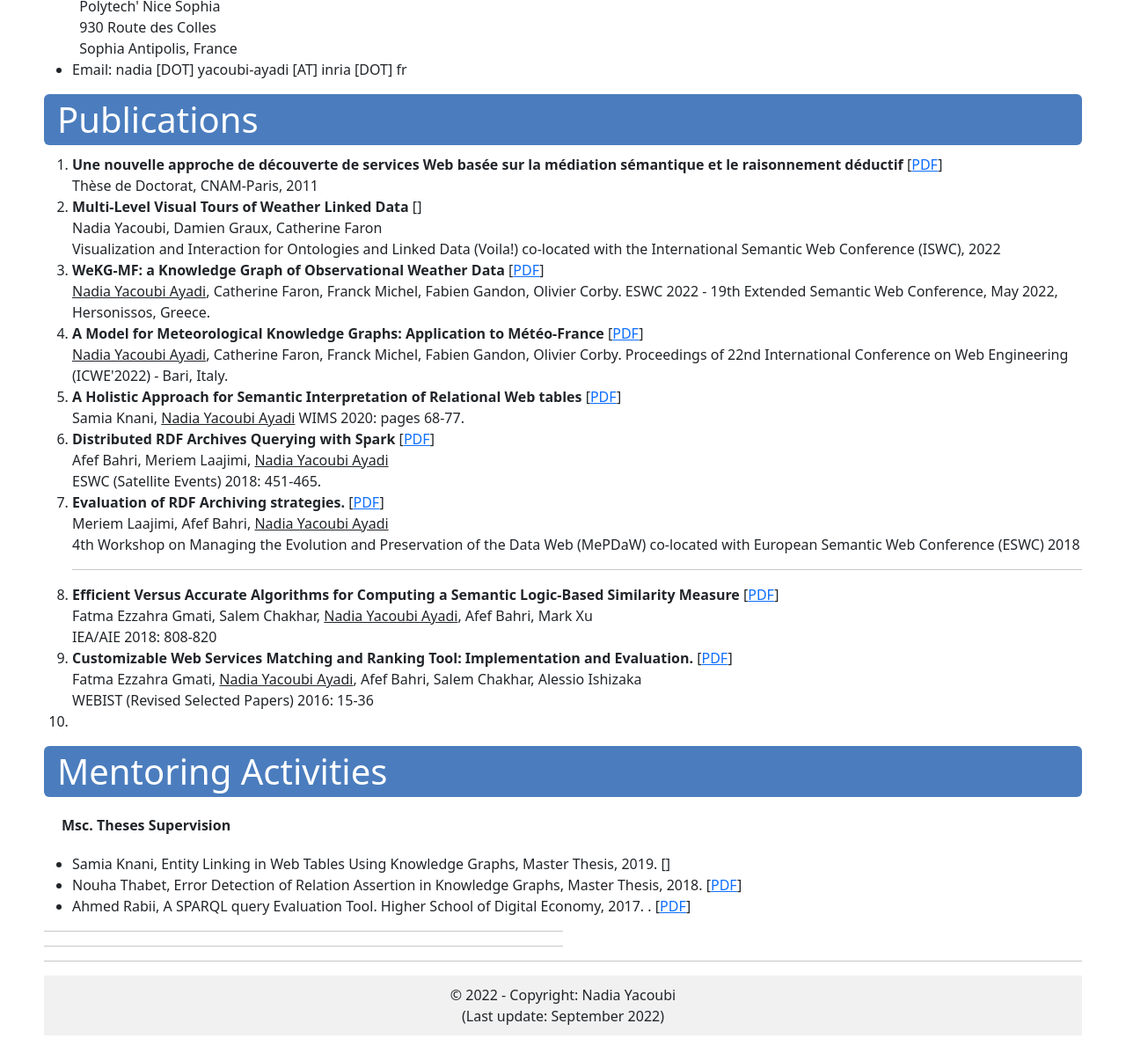
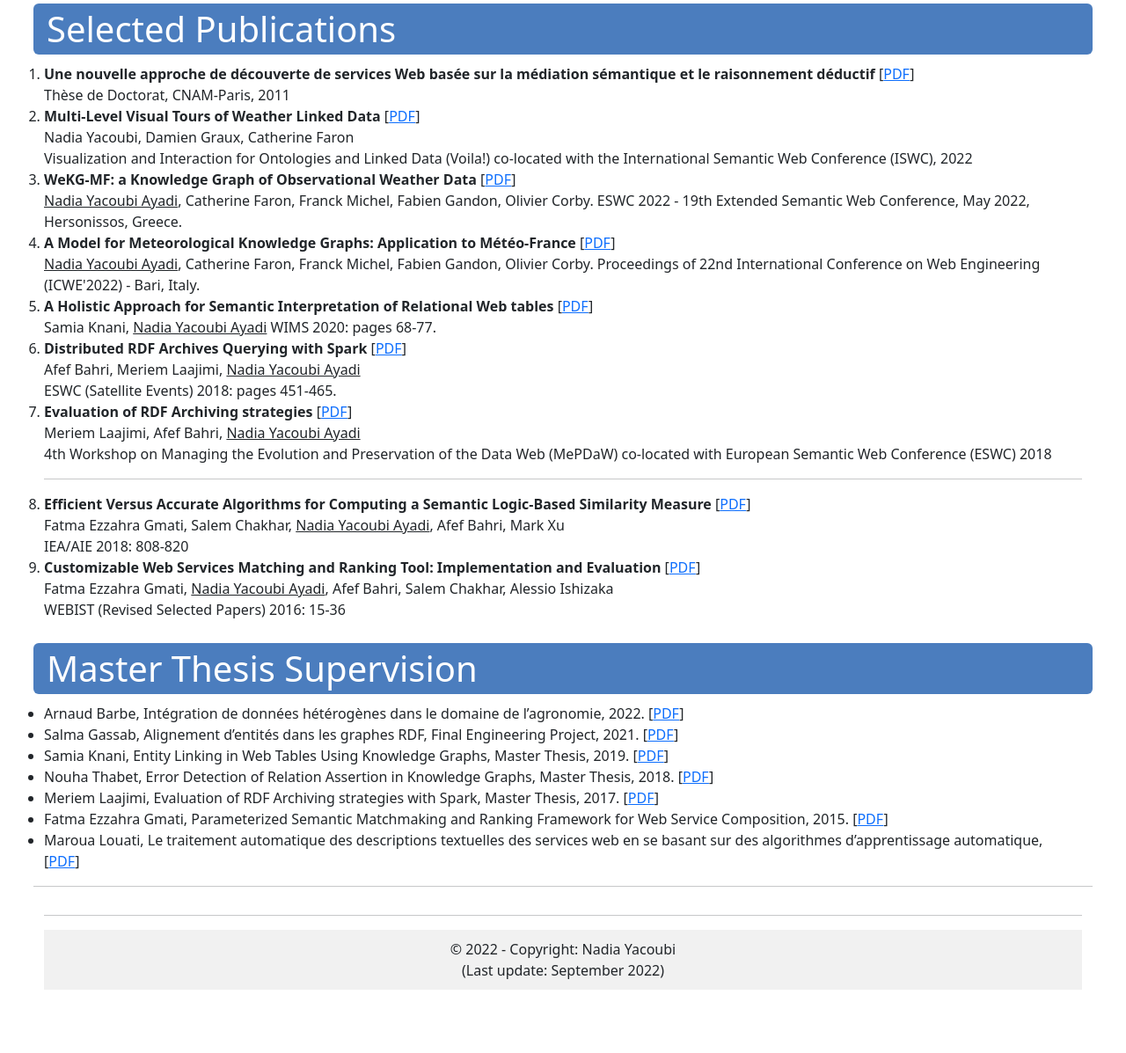
Before and after one commit to NadiaYA2019/NadiaYA2019.github.io, a plain HTML site: page index.html in a window 1280 px wide. Shown: the part 1063-2260 px from the top of the page at 88% size. After the commit the page ends 2208 px from the top, so only its background shows below. Drawn offline with nearby package versions, Linux system fonts and the light colour scheme.

Commit message:
new updates

```diff
--- a/index.html
+++ b/index.html
@@ -145,14 +145,8 @@
 
 	</p>
 	<hr>
-	<p>
-	  <b>September 2003 - July 2010</b>, PhD student
 
 
-
-
-
-	</p>
 	<!-- <ul> -->
 	<!--   <li> -->
 	<!--     Distributed systems <i>e.g.</i> Apache Hadoop, Apache Spark... -->
@@ -168,18 +162,10 @@
 	<!--   </li> -->
 	<!-- </ul> -->
 
-	<hr>
-	<p>
-	  Previously, <b>before 2013</b>,
-	</p>
 
-      </div>
 
-      <div class="column side">
-	<a href="">
-	  <img src="" alt="Appearance as of May 2018" width="95%" align="right">
-	</a>
-      </div>
+
+
     </div>
 
 
@@ -194,7 +180,7 @@
 
 
 
-    <h1 class="page-header">Publications</h1>
+    <h1 class="page-header">Selected Publications</h1>
     <ol>
 <li> <b>Une nouvelle approche de découverte de services Web basée sur la médiation sémantique et le raisonnement déductif</b>
   [<a href= "https://nadiaya2019.github.io/publications/TheseNadiaYacoubiAyadi.pdf" target="_blank">PDF</a>]<br>
@@ -202,7 +188,7 @@
   Thèse de Doctorat, CNAM-Paris, 2011</li>
         <li>
             <b>Multi-Level Visual Tours of Weather Linked Data</b>
-            [<a href="" target="_blank"></a>]<br>Nadia Yacoubi, Damien
+            [<a href="https://hal.inria.fr/hal-03890035v1" target="_blank">PDF</a>]<br>Nadia Yacoubi, Damien
             Graux, Catherine Faron<br>Visualization and Interaction
             for Ontologies and Linked Data (Voila!)  co-located with the
             International Semantic Web Conference (ISWC), 2022
@@ -225,18 +211,18 @@
 
       <li>
         <b>A Holistic Approach for Semantic Interpretation of Relational Web tables </b>
-        [<a href="" target="_blank">PDF</a>]<br>
+        [<a href="https://hal.inria.fr/hal-03894077" target="_blank">PDF</a>]<br>
         Samia Knani, <u>Nadia Yacoubi Ayadi</u> WIMS 2020: pages 68-77.
       </li>
       <li>
 	<b> Distributed RDF Archives Querying with Spark </b>
 	[<a href="#" target="_blank">PDF</a>]<br>
-     Afef Bahri, Meriem Laajimi,   <u>Nadia Yacoubi Ayadi</u>
-     <br> ESWC (Satellite Events) 2018: 451-465.
+     Afef Bahri, Meriem Laajimi,   <u> Nadia Yacoubi Ayadi</u>
+     <br> ESWC (Satellite Events) 2018: pages 451-465.
       </li>
       <li>
-	<b> Evaluation of RDF Archiving strategies.</b>
-	[<a href="#" target="_blank">PDF</a>]<br>Meriem Laajimi, Afef Bahri, <u>Nadia Yacoubi Ayadi</u><br>
+	<b> Evaluation of RDF Archiving strategies</b>
+	[<a href="https://ceur-ws.org/Vol-2112/mepdaw_paper_3.pdf" target="_blank">PDF</a>]<br>Meriem Laajimi, Afef Bahri, <u> Nadia Yacoubi Ayadi</u><br>
     4th Workshop on Managing the Evolution and Preservation of the Data Web (MePDaW)
      co-located with European Semantic Web Conference (ESWC) 2018
       </li>
@@ -249,37 +235,46 @@
       </li>
 
       <li>
-	<b>Customizable Web Services Matching and Ranking Tool: Implementation and Evaluation.</b>
-	[<a href="#" target="_blank">PDF</a>]<br>Fatma Ezzahra Gmati, <u>Nadia Yacoubi Ayadi</u>, Afef Bahri, Salem Chakhar, Alessio Ishizaka
+	<b>Customizable Web Services Matching and Ranking Tool: Implementation and Evaluation</b>
+	[<a href="https://pure.port.ac.uk/ws/portalfiles/portal/8003717/gmati_etal2016_lnbip.pdf" target="_blank">PDF</a>]<br>Fatma Ezzahra Gmati, <u>Nadia Yacoubi Ayadi</u>, Afef Bahri, Salem Chakhar, Alessio Ishizaka
     <br>WEBIST (Revised Selected Papers) 2016: 15-36
       </li>
-      <li>
+
     </ol>
 
 
 
 
 
-    <h1 class="page-header">Mentoring Activities</h1>
-    <p><b>Msc. Theses Supervision</b></p>
+    <h1 class="page-header">Master Thesis Supervision</h1>
+
     <ul>
+      <li>Arnaud Barbe, Intégration de données hétérogènes dans le
+        domaine de l’agronomie, 2022. [<a href="https://nadiaya2019.github.io/publications/Rapport_ArnaudBarbe.pdf" target="_blank">PDF</a>] </li>
+      <li>Salma Gassab, Alignement d’entités
+        dans les graphes RDF, Final Engineering Project, 2021. [<a href="https://nadiaya2019.github.io/publications/Rapport_Salma_GASSAB_MIT_SS2.pdf" target="_blank">PDF</a>]</li>
       <li>
-        Samia Knani, Entity Linking in Web Tables Using Knowledge Graphs, Master Thesis, 2019. [<a href="#" target="_blank"></a>]
+        Samia Knani, Entity Linking in Web Tables Using Knowledge Graphs, Master Thesis, 2019. [<a href="https://nadiaya2019.github.io/publications/Master_thesisSamiaKnani.pdf" target="_blank">PDF</a>]
       </li>
       <li>
-        Nouha Thabet, Error Detection of Relation Assertion in Knowledge Graphs, Master Thesis, 2018. [<a href="https://dgraux.github.io/supervision/Mami_PhD_2021.pdf" target="_blank">PDF</a>]
+        Nouha Thabet, Error Detection of Relation Assertion in Knowledge Graphs, Master Thesis, 2018. [<a href="https://nadiaya2019.github.io/publications/Master_NouhaThabet.pdf" target="_blank">PDF</a>]
       </li>
       <li>
-	    Ahmed Rabii, A SPARQL query Evaluation Tool. Higher School of Digital Economy, 2017.
-
-	. [<a href="https://dgraux.github.io/supervision/Sejdiu_PhD_2020.pdf" target="_blank">PDF</a>]
+        Meriem Laajimi, Evaluation of RDF Archiving strategies with Spark, Master Thesis, 2017. [<a href="https://nadiaya2019.github.io/publications/MasterMeriemLaajimi.pdf" target="_blank">PDF</a>]
       </li>
+      <li>
+        Fatma Ezzahra Gmati, Parameterized Semantic Matchmaking and Ranking Framework for Web Service Composition, 2015. [<a href="https://nadiaya2019.github.io/publications/FZGreport_VersionUne.pdf" target="_blank">PDF</a>]
+      </li>
+      <li>Maroua Louati, Le traitement automatique des
+        descriptions textuelles des services
+        web en se basant sur des algorithmes
+        d’apprentissage automatique, [<a href="https://nadiaya2019.github.io/publications/Marwa_Louati_pdf.pdf" target="_blank">PDF</a>]</li>
     </ul>
 
     <hr width="50%">
 
 
-    <hr width="50%">
+
 
 
 
```
Also changed, not shown: 7 other files.
